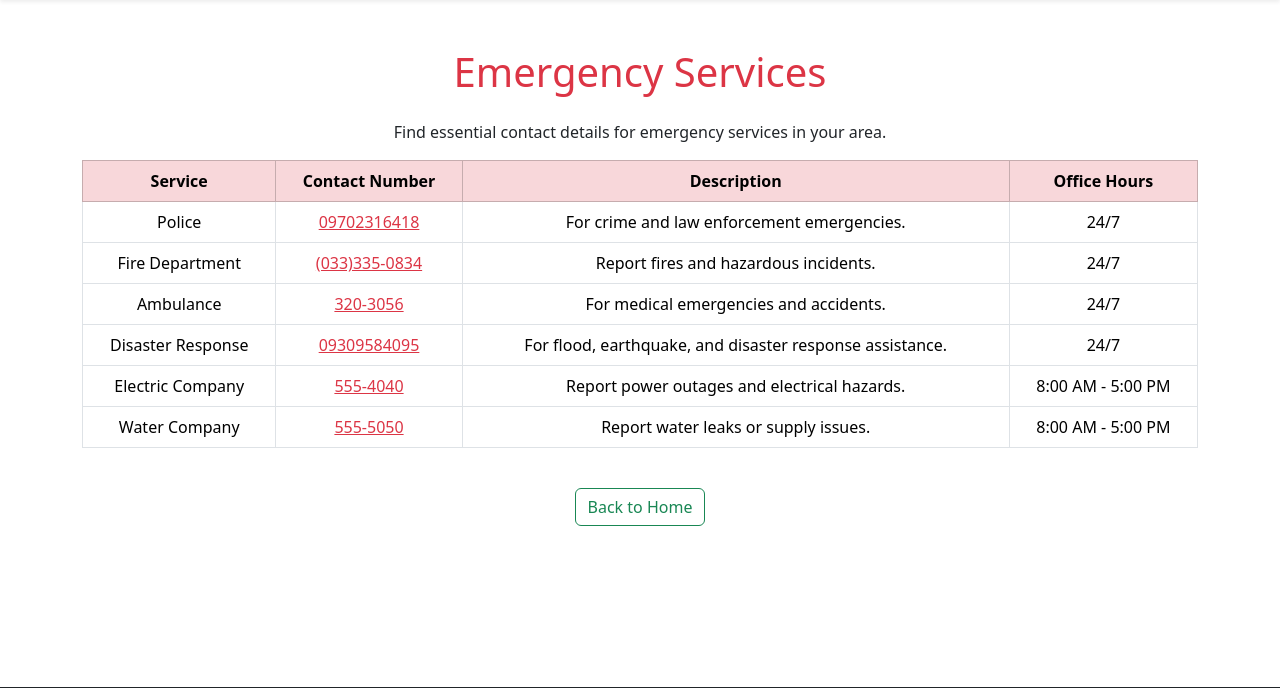
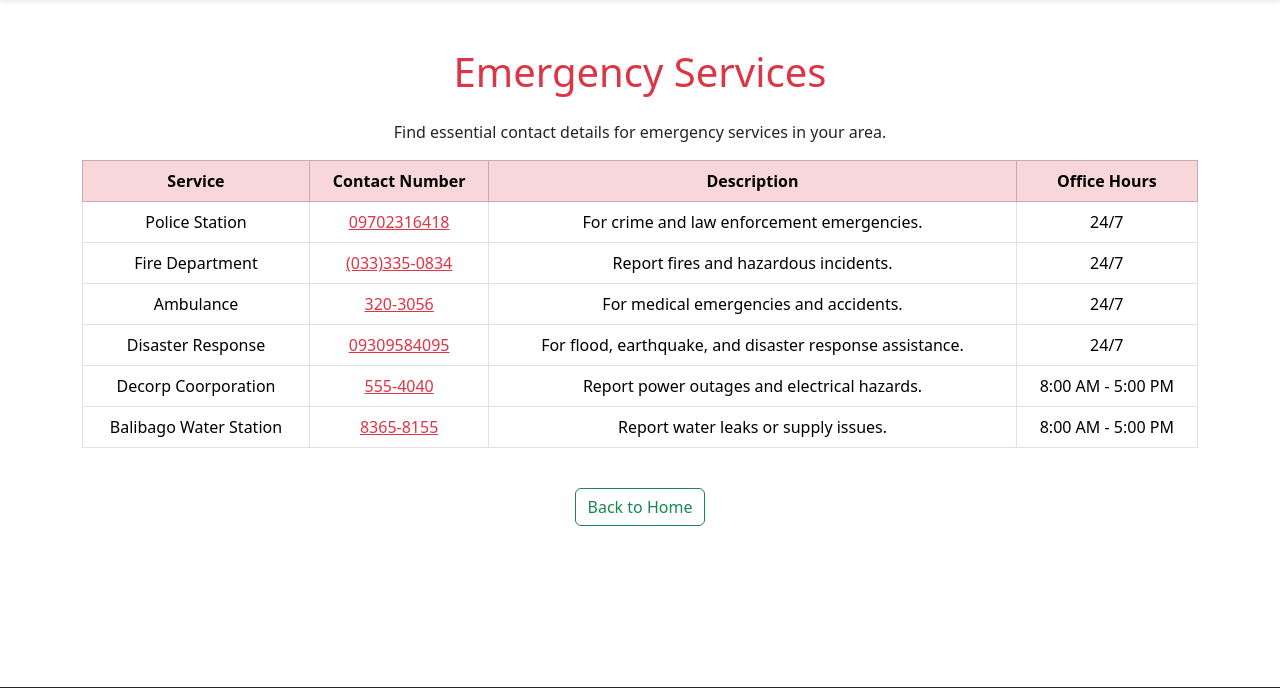
Before and after one commit to JerichoCansino/Community-Assistance-Portal-ETR, a PHP site: page /emergency_services.php in a window 1280 px wide. Shown: the part 57-745 px from the top of the page. Run offline with PHP 8.4, Linux system fonts and the light colour scheme.

Commit message:
Modified Emergency Services

```diff
--- a/community_assistance_portal_etr/emergency_services.php
+++ b/community_assistance_portal_etr/emergency_services.php
@@ -56,7 +56,7 @@ session_start();
                 </thead>
                 <tbody>
                     <tr>
-                        <td>Police</td>
+                        <td>Police Station</td>
                         <td><a href="tel:09702316418" class="text-danger">09702316418</a></td>
                         <td>For crime and law enforcement emergencies.</td>
                         <td>24/7</td>
@@ -80,14 +80,14 @@ session_start();
                         <td>24/7</td>
                     </tr>
                     <tr>
-                        <td>Electric Company</td>
+                        <td>Decorp Coorporation</td>
                         <td><a href="tel:5554040" class="text-danger">555-4040</a></td>
                         <td>Report power outages and electrical hazards.</td>
                         <td>8:00 AM - 5:00 PM</td>
                     </tr>
                     <tr>
-                        <td>Water Company</td>
-                        <td><a href="tel:5555050" class="text-danger">555-5050</a></td>
+                        <td>Balibago Water Station</td>
+                        <td><a href="tel:365-8155" class="text-danger">8365-8155</a></td>
                         <td>Report water leaks or supply issues.</td>
                         <td>8:00 AM - 5:00 PM</td>
                     </tr>
```
